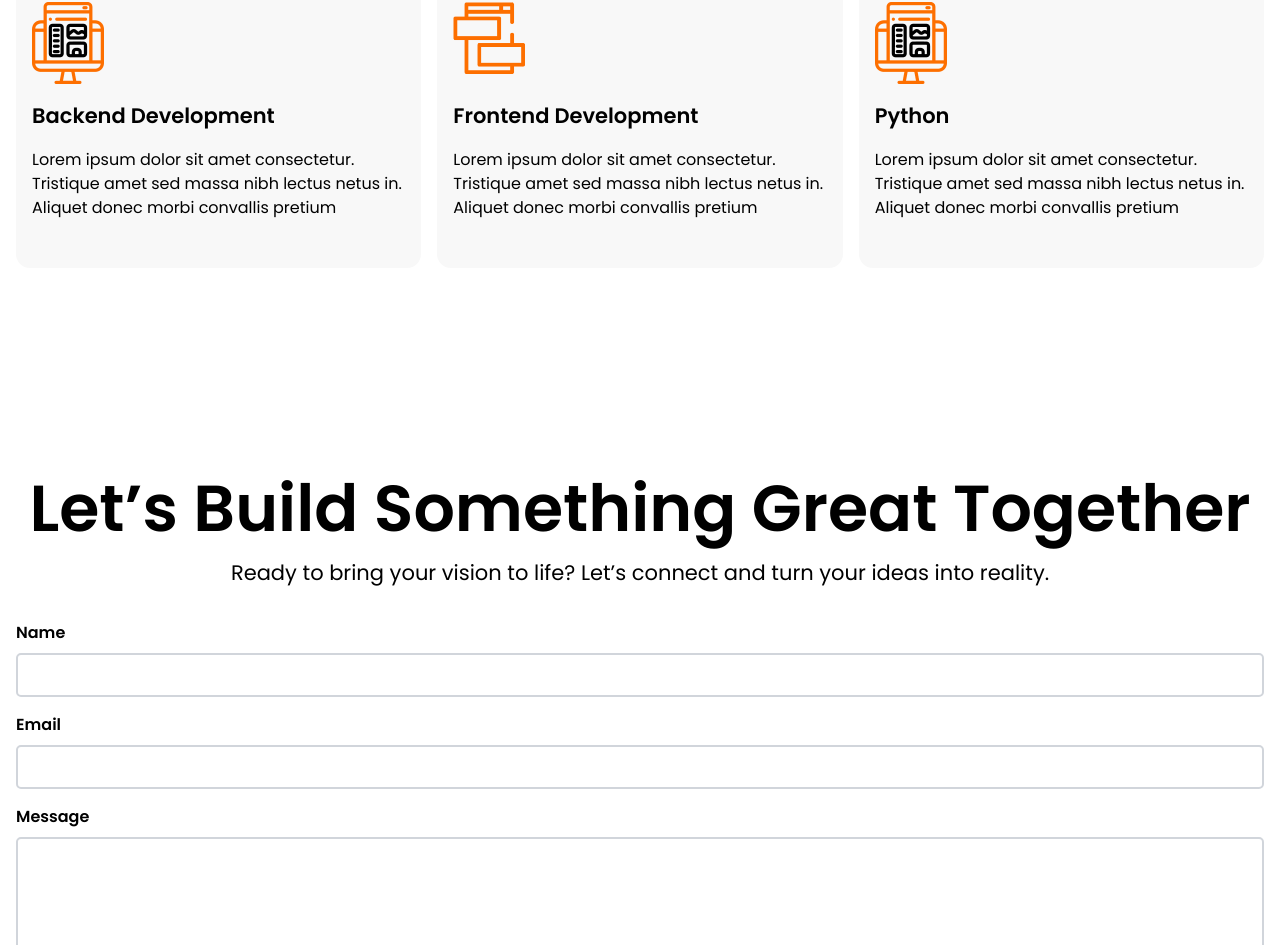
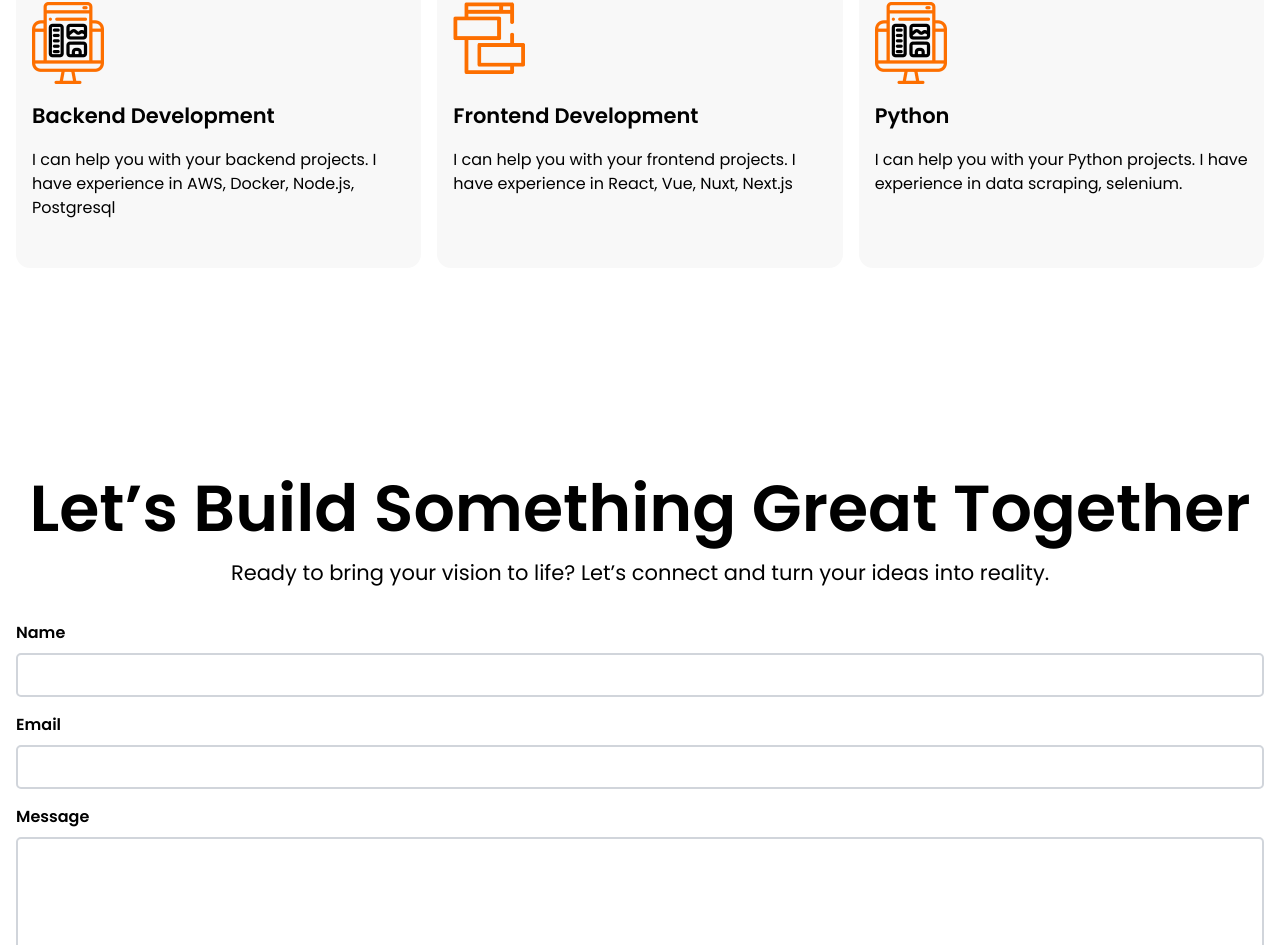
Before and after one commit to oguzhannonal/oguzhan-portfolio, a Next.js app: page / in a window 1280 px wide. Shown: the part 1366-2311 px from the top of the page. Built offline with nearby package versions, Linux system fonts and the light colour scheme.

Commit message:
fix: services

```diff
--- a/src/app/pages/services.tsx
+++ b/src/app/pages/services.tsx
@@ -29,8 +29,8 @@ export default function Services() {
                 Backend Development
               </h1>
               <p>
-                Lorem ipsum dolor sit amet consectetur. Tristique amet sed massa
-                nibh lectus netus in. Aliquet donec morbi convallis pretium
+                I can help you with your backend projects. I have experience in
+                AWS, Docker, Node.js, Postgresql
               </p>
             </div>
           </div>
@@ -49,8 +49,8 @@ export default function Services() {
                 Frontend Development
               </h1>
               <p>
-                Lorem ipsum dolor sit amet consectetur. Tristique amet sed massa
-                nibh lectus netus in. Aliquet donec morbi convallis pretium
+                I can help you with your frontend projects. I have experience in
+                React, Vue, Nuxt, Next.js
               </p>
             </div>
           </div>
@@ -69,8 +69,8 @@ export default function Services() {
                 Python
               </h1>
               <p>
-                Lorem ipsum dolor sit amet consectetur. Tristique amet sed massa
-                nibh lectus netus in. Aliquet donec morbi convallis pretium
+                I can help you with your Python projects. I have experience in
+                data scraping, selenium.
               </p>
             </div>
           </div>
```
